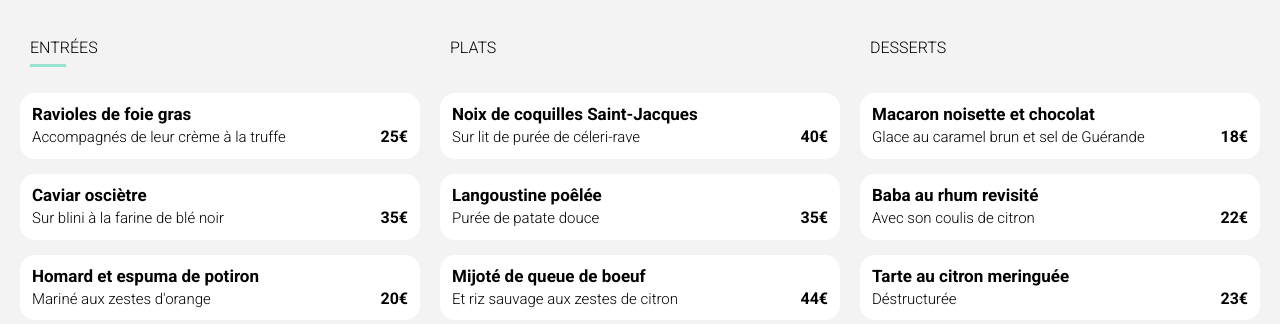
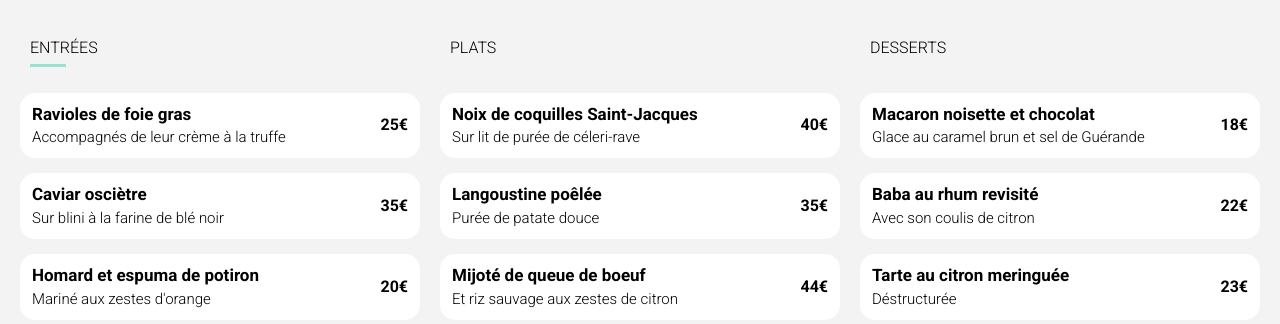
Before and after one commit to SylvainPeter/OpenClassrooms-Ohmyfood, a plain HTML site: page page2.html in a window 1280 px wide. Shown: the part 476-800 px from the top of the page. Drawn offline with Linux system fonts and the light colour scheme; a web font is replaced by a local one.

Commit message:
Corrige les Menu Items

```diff
--- a/page2.html
+++ b/page2.html
@@ -37,36 +37,44 @@
                     </h3>
                     <a href="#">
                         <div class="menu_item">
-                            <h4>Ravioles de foie gras </h4>
                             <div class="menu_item--description">
+                                <h4>Ravioles de foie gras </h4>
                                 <p>Accompagnés de leur crème à la truffe</p>
+                            </div>
+                            <div class="menu_item--price">
                                 <strong>25€</strong>
                             </div>
                         </div>
                     </a>
                     <a href="#">
                         <div class="menu_item">
-                            <h4>Caviar osciètre</h4>
                             <div class="menu_item--description">
+                                <h4>Caviar osciètre</h4>
                                 <p>Sur blini à la farine de blé noir</p>
+                            </div>
+                            <div class="menu_item--price">
                                 <strong>35€</strong>
                             </div>
                         </div>
                     </a>
                     <a href="#">
                         <div class="menu_item">
-                            <h4>Homard et espuma de potiron</h4>
                             <div class="menu_item--description">
+                                <h4>Homard et espuma de potiron</h4>
                                 <p>Mariné aux zestes d'orange</p>
+                            </div>
+                            <div class="menu_item--price">
                                 <strong>20€</strong>
                             </div>
                         </div>
                     </a>
                     <a href="#">
                         <div class="menu_item">
-                            <h4>Foie gras de canard cuit entier</h4>
                             <div class="menu_item--description">
+                                <h4>Foie gras de canard cuit entier</h4>
                                 <p>Confiture de figue et pain toasté</p>
+                            </div>
+                            <div class="menu_item--price">
                                 <strong>35€</strong>
                             </div>
                         </div>
@@ -79,27 +87,33 @@
                     </h3>
                     <a href="#">
                         <div class="menu_item">
-                            <h4>Noix de coquilles Saint-Jacques</h4>
                             <div class="menu_item--description">
+                                <h4>Noix de coquilles Saint-Jacques</h4>
                                 <p>Sur lit de purée de céleri-rave</p>
+                            </div>
+                            <div class="menu_item--price">
                                 <strong>40€</strong>
                             </div>
                         </div>
                     </a>
                     <a href="#">
                         <div class="menu_item">
-                            <h4>Langoustine poêlée</h4>
                             <div class="menu_item--description">
+                                <h4>Langoustine poêlée</h4>
                                 <p>Purée de patate douce</p>
+                            </div>
+                            <div class="menu_item--price">
                                 <strong>35€</strong>
                             </div>
                         </div>
                     </a>
                     <a href="#">
                         <div class="menu_item">
-                            <h4>Mijoté de queue de boeuf</h4>
                             <div class="menu_item--description">
+                                <h4>Mijoté de queue de boeuf</h4>
                                 <p>Et riz sauvage aux zestes de citron</p>
+                            </div>
+                            <div class="menu_item--price">
                                 <strong>44€</strong>
                             </div>
                         </div>
@@ -112,27 +126,33 @@
                     </h3>
                     <a href="#">
                         <div class="menu_item">
-                            <h4>Macaron noisette et chocolat</h4>
                             <div class="menu_item--description">
+                                <h4>Macaron noisette et chocolat</h4>
                                 <p>Glace au caramel brun et sel de Guérande</p>
+                            </div>
+                            <div class="menu_item--price">
                                 <strong>18€</strong>
                             </div>
                         </div>
                     </a>
                     <a href="#">
                         <div class="menu_item">
-                            <h4>Baba au rhum revisité</h4>
                             <div class="menu_item--description">
+                                <h4>Baba au rhum revisité</h4>
                                 <p>Avec son coulis de citron</p>
+                            </div>
+                            <div class="menu_item--price">
                                 <strong>22€</strong>
                             </div>
                         </div>
                     </a>
                     <a href="#">
                         <div class="menu_item">
-                            <h4>Tarte au citron meringuée </h4>
                             <div class="menu_item--description">
+                                <h4>Tarte au citron meringuée </h4>
                                 <p>Déstructurée</p>
+                            </div>
+                            <div class="menu_item--price">
                                 <strong>23€</strong>
                             </div>
                         </div>
--- a/scss/base/_icons.scss
+++ b/scss/base/_icons.scss
@@ -1,3 +1,3 @@
 .fas {
-    padding: 0 10px 0 0;
+    margin: 0 10px 0 0;
 }
--- a/scss/components/_buttons.scss
+++ b/scss/components/_buttons.scss
@@ -17,7 +17,7 @@ button:hover {
 }
 
 #order_button {
-    margin: 30px 0 50px 0;
+    margin: 40px 0 50px 0;
     padding: 16px 35px 16px 35px;
 
     @include responsive('medium') {
--- a/scss/components/_menu-item.scss
+++ b/scss/components/_menu-item.scss
@@ -1,4 +1,9 @@
 .menu_item {
+    display: flex;
+    gap: 10px;
+    justify-content: space-between;
+    align-items: center;
+    align-content: space-around;
     padding: 12px;
     border-radius: 15px;
     background-color: white;
@@ -12,16 +17,9 @@
         font-size: 17px;
     }
 
-    .menu_item--description {
-        display: flex;
-        align-items: baseline;
-        justify-content: space-between;
-        margin: 0;
-
-        p {
+    .menu_item--description p {
             margin: 5px 0 0 0;
             font-size: 15px;
             font-weight: 300;
         }
-    }
 }
```
Also changed, not shown: page1.html (+27 -9 lines), page3.html (+27 -9 lines), page4.html (+27 -9 lines), css/main.css, 1 other file.
